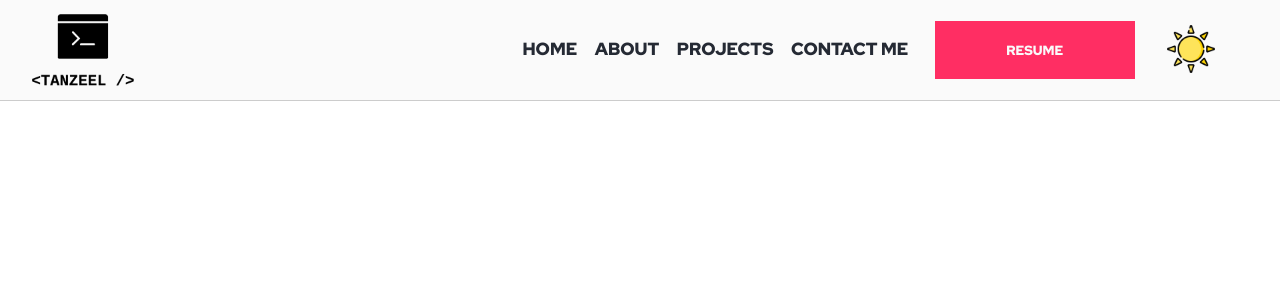
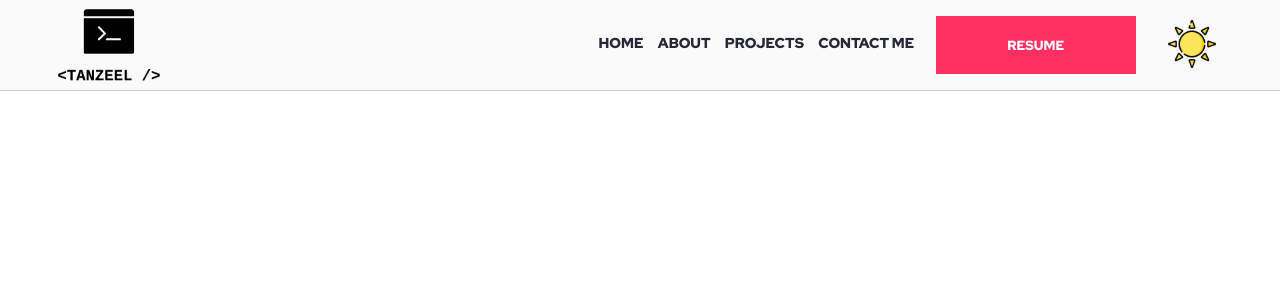
Before and after one commit to tanzeel44/portfolio, a Next.js app: page / in a window 1280 px wide. Shown: the top 300 px of the page. Built offline with nearby package versions, Linux system fonts and the light colour scheme.

Commit message:
more header styles

```diff
--- a/components/Header/Header.jsx
+++ b/components/Header/Header.jsx
@@ -1,5 +1,5 @@
 import styled from 'styled-components';
-import { useState } from 'react';
+import { useState, useEffect } from 'react';
 import Image from 'next/image';
 
 import Navbar from './Navbar';
@@ -8,9 +8,10 @@ import Hamburger from './Hamburger';
 const StyledHeader = styled.header`
   width: 100%;
   height: 6.25em;
-  padding: 1em 2em;
+  padding: 1em 4em;
   display: flex;
   justify-content: space-between;
+  font-size: 0.9em;
   align-items: center;
   box-shadow: 0 1px rgba(0,0,0,0.2);
 
--- a/components/Header/NavMenu.jsx
+++ b/components/Header/NavMenu.jsx
@@ -2,7 +2,6 @@ import styled from 'styled-components';
 
 const StyledMenu = styled.ul`
   font-weight: 700;
-  font-size: 1.1em;
   padding: 1em;
 
   li {
--- a/components/Header/Navbar.jsx
+++ b/components/Header/Navbar.jsx
@@ -7,16 +7,26 @@ import ResumeButton from './ResumeButton';
 
 const StyledNav = styled.div`
   width: 100vw;
+  height: calc(100vh - 6.25em);
   z-index: 2;
   text-align: center;
-  padding: 2em;
+  padding: 3em;
   position: absolute;
+  display: flex;
+  flex-flow: column;
+  align-items: center;
   left: ${(props) => (props.open ? '0' : '-100%')};
-  top: calc(4em);
+  top: 6.25em;
+  background-color: inherit;
   transition: left 0.5s linear;
+  background-color: ${(props) => props.theme.background};
 
   &.pause {
     transition: none !important;
+  }
+
+  & > * {
+    margin-bottom: 3em;
   }
 
   @media only screen and (min-width: 902px) {
@@ -26,11 +36,15 @@ const StyledNav = styled.div`
     width: 100%;
     height: 100%;
     margin: 0;
-    display: flex;
+    flex-flow: row;
     align-items: center;
     height: 50%;
     padding: 0;
     transition: none;
+
+    & > * {
+      margin: 0;
+    }
   }
 `;
 
@@ -39,8 +53,13 @@ const DarkModeButton = styled.button`
   outline: none;
   cursor: pointer;
   background: transparent;
+
+  &.pause {
+    transition: none !important;
+  }
+
   @media only screen and (min-width: 902px) {
-    margin: 0 2em;
+    margin-left: 2em;
   }
 `;
 export default function Navbar({
@@ -67,7 +86,11 @@ export default function Navbar({
     <StyledNav className={animationOff ? 'pause' : ''} open={open}>
       <NavMenu />
       <ResumeButton />
-      <DarkModeButton type="button" onClick={() => toggleDarkMode(!darkMode)}>
+      <DarkModeButton
+        className={animationOff ? 'pause' : ''}
+        type="button"
+        onClick={() => toggleDarkMode(!darkMode)}
+      >
         <Image
           className="darkModeIcon"
           src={darkMode ? '/moon.png' : '/sun.png'}
--- a/pages/_app.jsx
+++ b/pages/_app.jsx
@@ -1,9 +1,17 @@
 /* eslint-disable react/prop-types */
 /* eslint-disable react/jsx-props-no-spreading */
+import Head from 'next/head';
 import '../styles/Fonts.css';
 
 function MyApp({ Component, pageProps }) {
-  return <Component {...pageProps} />;
+  return (
+    <>
+      <Head>
+        <meta name="viewport" content="viewport-fit=cover" />
+      </Head>
+      <Component {...pageProps} />
+    </>
+  );
 }
 
 export default MyApp;
```
